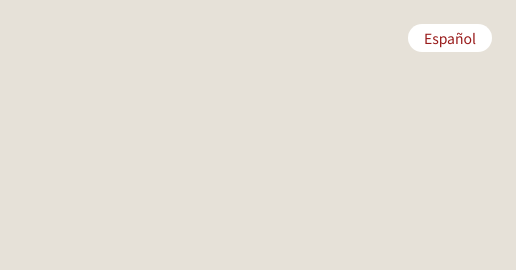
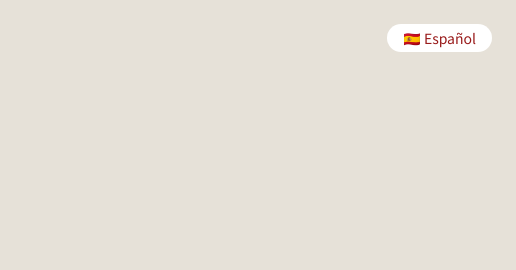
Before and after one commit to dresr/moshimoshi, a plain HTML site: page index-en.html in a window 1280 px wide. Shown: the top 270 px of the page, 764-1280 px from the left. Drawn offline with nearby package versions, Linux system fonts and the light colour scheme.

Commit message:
Update index-en.html

```diff
--- a/index-en.html
+++ b/index-en.html
@@ -17,7 +17,7 @@
   <!-- Header with centered logo and language button on right -->
   <header class="relative flex flex-col items-center p-6 md:flex-row md:justify-center">
     <img src="logo.png" alt="Moshi Moshi Logo" class="w-48 md:w-60 mx-auto">
-    <a href="index.html" class="absolute top-6 right-6 bg-white text-red-800 px-4 py-1 rounded-full text-sm hover:bg-red-100 transition">Español</a>
+    <a href="index.html" class="absolute top-6 right-6 bg-white text-red-800 px-4 py-1 rounded-full text-sm hover:bg-red-100 transition"> 🇪🇸 Español</a>
   </header>
 
   <!-- Presentation section -->
```
